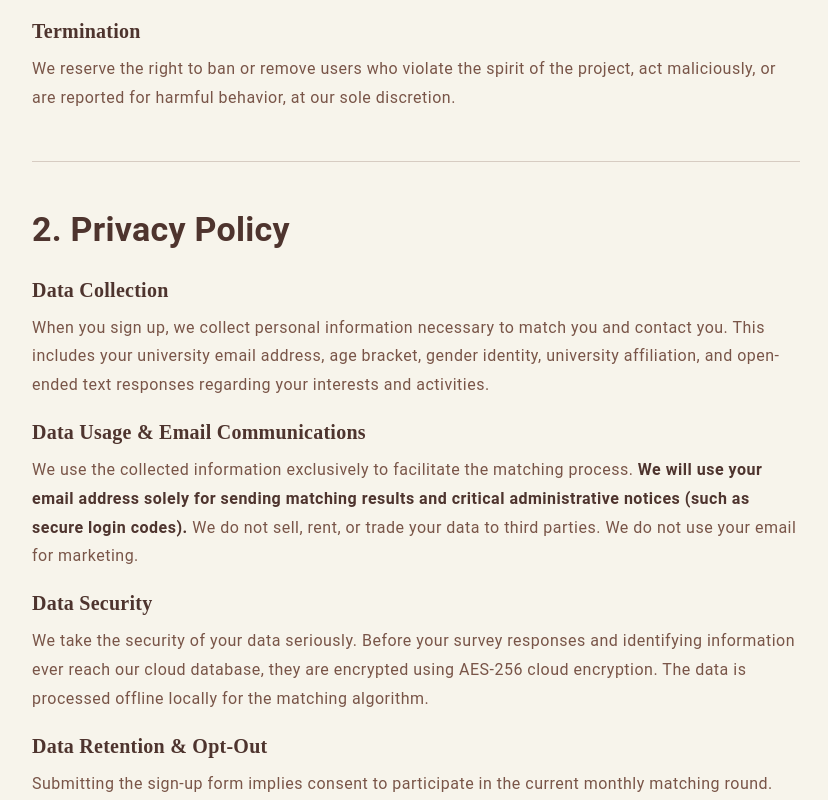
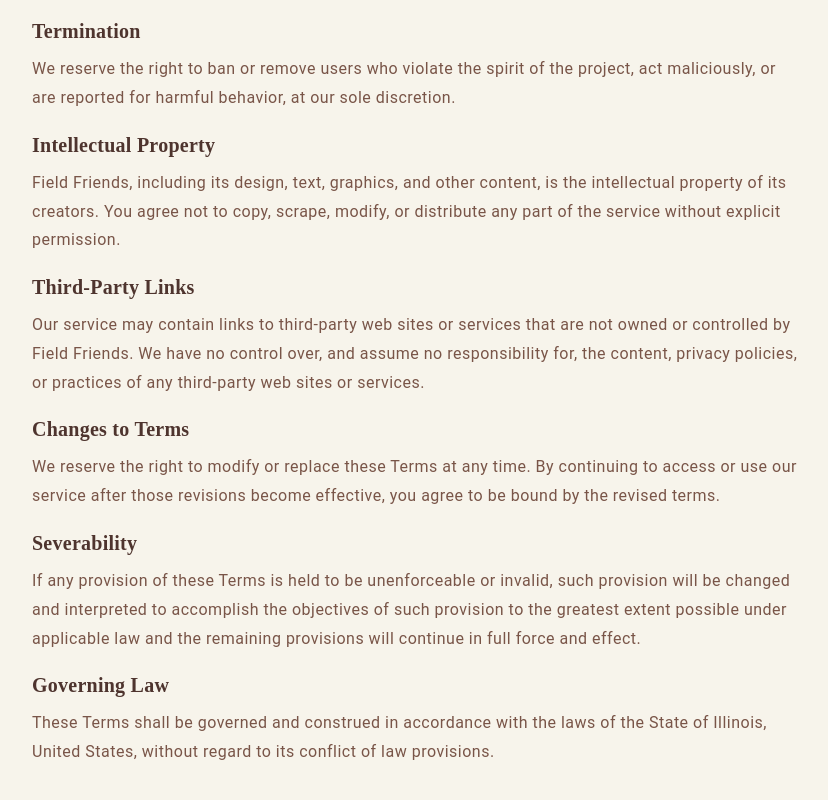
Before and after one commit to FieldFriends/field-friends-web, a Vue app: page /legal in a window 1280 px wide. Shown: the part 760-1560 px from the top of the page, without its empty margins (224-1052 px from the left). Built offline with nearby package versions, Linux system fonts and the light colour scheme; no server answers; a small style sheet from the web is missing.

Commit message:
Update legal

```diff
--- a/src/pages/FAQ.vue
+++ b/src/pages/FAQ.vue
@@ -41,7 +41,7 @@ const faqs = [
   },
   {
     question: "Is my data safe?",
-    answerHtml: "Yes. All your information is encrypted before it's saved. Once matches are sent out for a round, that round's data is permanently deleted. You can read the specific details of our local encryption and data handling on our <a href='/legal' class='text-primary font-weight-bold text-decoration-none'>Legal page</a>."
+    answerHtml: "Yes. All your information is encrypted before it's saved. Once matches are sent out for a round, that round's data is permanently deleted. You can read the specific details of our local encryption and data handling in our <a href='/legal#privacy-heading' class='text-primary font-weight-bold text-decoration-none'>Privacy Policy</a>."
   },
   {
     question: "How will I be contacted?",
--- a/src/pages/Legal.vue
+++ b/src/pages/Legal.vue
@@ -30,6 +30,31 @@
         <h3 class="text-h6 font-weight-bold mb-2 text-primary font-playfair">Termination</h3>
         <p class="text-body-1 text-secondary mb-4 page-text">
           We reserve the right to ban or remove users who violate the spirit of the project, act maliciously, or are reported for harmful behavior, at our sole discretion.
+        </p>
+
+        <h3 class="text-h6 font-weight-bold mb-2 text-primary font-playfair">Intellectual Property</h3>
+        <p class="text-body-1 text-secondary mb-4 page-text">
+          Field Friends, including its design, text, graphics, and other content, is the intellectual property of its creators. You agree not to copy, scrape, modify, or distribute any part of the service without explicit permission.
+        </p>
+
+        <h3 class="text-h6 font-weight-bold mb-2 text-primary font-playfair">Third-Party Links</h3>
+        <p class="text-body-1 text-secondary mb-4 page-text">
+          Our service may contain links to third-party web sites or services that are not owned or controlled by Field Friends. We have no control over, and assume no responsibility for, the content, privacy policies, or practices of any third-party web sites or services.
+        </p>
+
+        <h3 class="text-h6 font-weight-bold mb-2 text-primary font-playfair">Changes to Terms</h3>
+        <p class="text-body-1 text-secondary mb-4 page-text">
+          We reserve the right to modify or replace these Terms at any time. By continuing to access or use our service after those revisions become effective, you agree to be bound by the revised terms.
+        </p>
+
+        <h3 class="text-h6 font-weight-bold mb-2 text-primary font-playfair">Severability</h3>
+        <p class="text-body-1 text-secondary mb-4 page-text">
+          If any provision of these Terms is held to be unenforceable or invalid, such provision will be changed and interpreted to accomplish the objectives of such provision to the greatest extent possible under applicable law and the remaining provisions will continue in full force and effect.
+        </p>
+
+        <h3 class="text-h6 font-weight-bold mb-2 text-primary font-playfair">Governing Law</h3>
+        <p class="text-body-1 text-secondary mb-4 page-text">
+          These Terms shall be governed and construed in accordance with the laws of the State of Illinois, United States, without regard to its conflict of law provisions.
         </p>
       </section>
 
@@ -83,6 +108,11 @@
         <p class="text-body-1 text-secondary mb-4 page-text">
           Because we do not have an investigative capacity, we ask that users report any serious incidents or immediate threats directly to local authorities or the university's Title IX office. You may inform us at <strong>fieldfriends.team@gmail.com</strong> so we can take immediate action to ban the offending individual from future use of the service.
         </p>
+
+        <h3 class="text-h6 font-weight-bold mb-2 text-primary font-playfair">Indemnification</h3>
+        <p class="text-body-1 text-secondary mb-4 page-text">
+          You agree to defend, indemnify, and hold harmless Field Friends and its creators from and against any and all claims, damages, obligations, losses, liabilities, costs or debt, and expenses arising from your use of and access to the service or your violation of these Terms.
+        </p>
       </section>
 
     </v-container>
--- a/src/pages/SignUpForm.vue
+++ b/src/pages/SignUpForm.vue
@@ -145,8 +145,8 @@
         />
 
         <friend-form-card
-          label="Terms & Safety"
-          description="Please review and agree to the following terms."
+          label="Quick Terms & Safety"
+          description="A <strong>quick summary</strong> of our most important safety points."
           :required="true"
           :input-id="termsCheckboxId"
         >
@@ -171,19 +171,38 @@
 
             <v-divider class="my-4" />
 
-            <p class="mb-4 text-secondary text-body-2">
-              We recommend meeting in public spaces to get to know your group!
+            <p class="mb-4 text-secondary font-weight-bold text-body-2">
+              By checking the box below, you acknowledge that you have read and agree to our full
+              <router-link to="/legal#tos-heading" class="text-primary text-decoration-none d-inline-flex align-center" target="_blank">
+                Terms of Service<v-icon icon="mdi-open-in-new" size="x-small" class="ms-1" />
+              </router-link>
+              and
+              <router-link to="/legal#privacy-heading" class="text-primary text-decoration-none d-inline-flex align-center" target="_blank">
+                Privacy Policy<v-icon icon="mdi-open-in-new" size="x-small" class="ms-1" />
+              </router-link>.
+              Remember to always meet in public spaces!
             </p>
 
             <v-checkbox
               :id="termsCheckboxId"
               v-model="agreeTerms"
-              label="I agree to the terms above"
               color="primary"
               hide-details="auto"
               :rules="[(v: any) => !!v || 'You must agree to the terms to proceed']"
               :aria-describedby="`${descriptionId} ${termsListId}`"
-            />
+            >
+              <template v-slot:label>
+                I agree to the
+                <router-link to="/legal#tos-heading" class="ms-1 text-primary text-decoration-none font-weight-bold d-inline-flex align-center" target="_blank">
+                  full Terms of Service
+                  <v-icon
+                    icon="mdi-open-in-new"
+                    size="x-small"
+                    class="ms-1"
+                  />
+                </router-link>
+              </template>
+            </v-checkbox>
           </template>
         </friend-form-card>
 
--- a/src/router/index.ts
+++ b/src/router/index.ts
@@ -142,6 +142,9 @@ const router = createRouter({
 //            Note: this provides no actual security, so we still
 //            verify every request on the backend.
 router.beforeEach(async (to, from, next) => {
+  next();
+  return;
+
   const store = useAppStore();
 
   if (to.meta.requiresAuth) {
```
